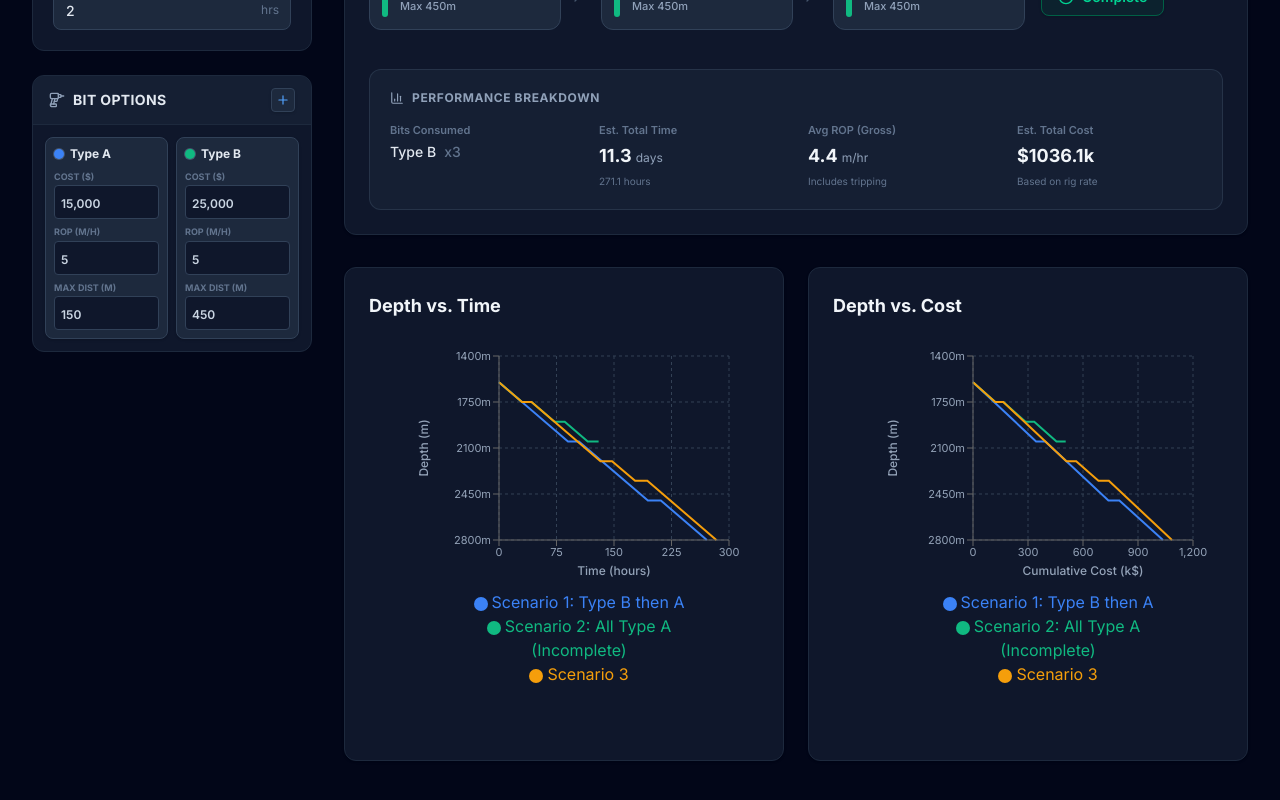
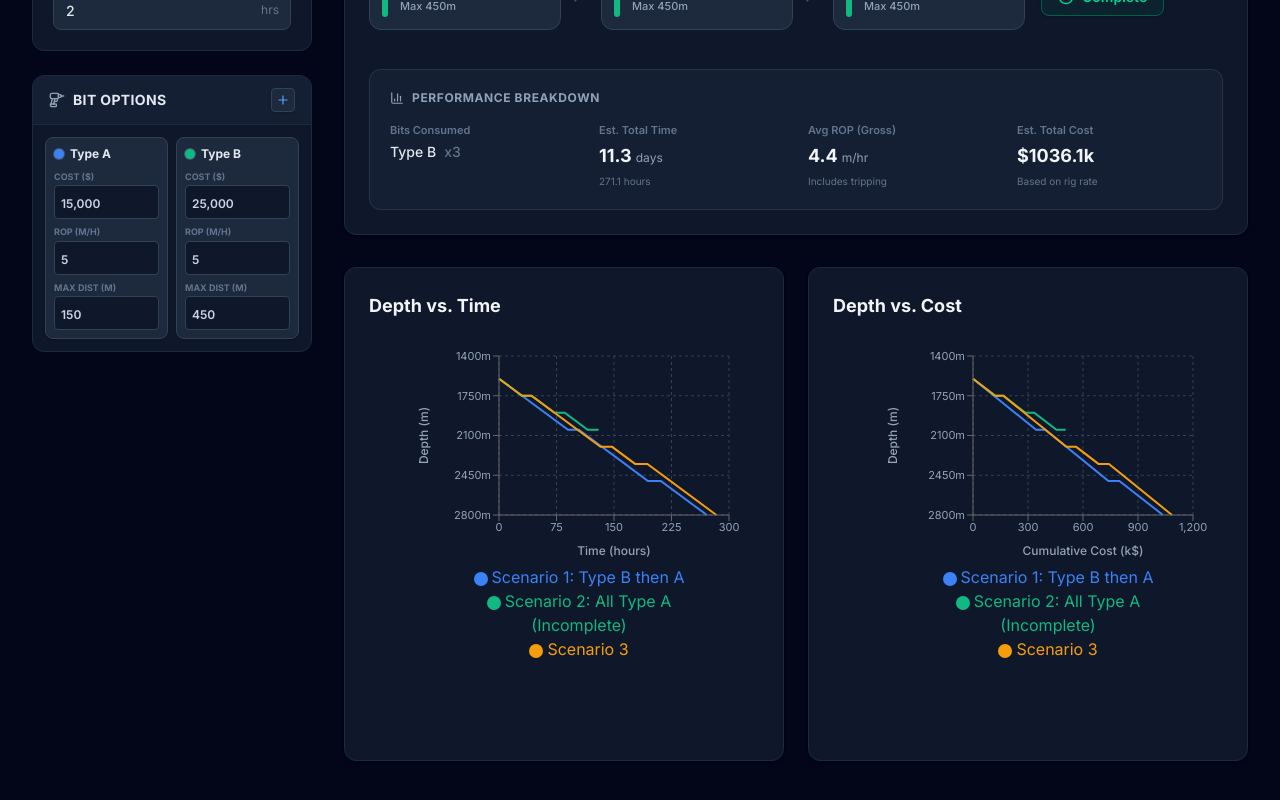
Before and after one commit to son-n-pham/drillcost, a React (Vite) app: page / in a window 1280 px wide. Shown: the part 542-1342 px from the top of the page. Built offline with nearby package versions, Linux system fonts and the light colour scheme.

Commit message:
fix: adjust chart margins and label offsets for better visibility in SimulationCharts

```diff
--- a/components/SimulationCharts.tsx
+++ b/components/SimulationCharts.tsx
@@ -51,13 +51,13 @@ const SimulationCharts: React.FC<SimulationChartsProps> = ({ results, targetDept
         <h3 className="text-lg font-bold text-slate-800 dark:text-slate-100 mb-4">Depth vs. Time</h3>
         <div className="h-[400px] w-full">
           <ResponsiveContainer width="100%" height="100%">
-            <LineChart margin={{ top: 20, right: 30, left: 70, bottom: 50 }}>
+            <LineChart margin={{ top: 20, right: 30, left: 70, bottom: 65 }}>
               <CartesianGrid strokeDasharray="3 3" stroke={gridColor} />
               <XAxis
                 type="number"
                 dataKey="time"
                 name="Time"
-                label={{ value: 'Time (hours)', position: 'insideBottom', offset: -5, style: { fill: axisColor, fontSize: 12, fontWeight: 500 } }}
+                label={{ value: 'Time (hours)', position: 'insideBottom', offset: -10, style: { fill: axisColor, fontSize: 12, fontWeight: 500 } }}
                 tick={{ fill: axisColor, fontSize: 11 }}
               />
               <YAxis
@@ -75,7 +75,7 @@ const SimulationCharts: React.FC<SimulationChartsProps> = ({ results, targetDept
                 verticalAlign="bottom"
                 align="center"
                 iconType="circle"
-                wrapperStyle={{ paddingTop: '20px' }}
+                wrapperStyle={{ paddingTop: '20px', paddingBottom: '10px' }}
               />
               {results.map((res, index) => {
                 if (res.steps.length <= 1) return null;
@@ -103,7 +103,7 @@ const SimulationCharts: React.FC<SimulationChartsProps> = ({ results, targetDept
         <h3 className="text-lg font-bold text-slate-800 dark:text-slate-100 mb-4">Depth vs. Cost</h3>
         <div className="h-[400px] w-full">
           <ResponsiveContainer width="100%" height="100%">
-            <LineChart margin={{ top: 20, right: 30, left: 80, bottom: 50 }}>
+            <LineChart margin={{ top: 20, right: 30, left: 80, bottom: 65 }}>
               <CartesianGrid strokeDasharray="3 3" stroke={gridColor} />
               <XAxis
                 type="number"
@@ -111,7 +111,7 @@ const SimulationCharts: React.FC<SimulationChartsProps> = ({ results, targetDept
                 name="Cost"
                 domain={['dataMin', 'auto']}
                 tickFormatter={(value) => (value / 1000).toLocaleString()}
-                label={{ value: 'Cumulative Cost (k$)', position: 'insideBottom', offset: -5, style: { fill: axisColor, fontSize: 12, fontWeight: 500 } }}
+                label={{ value: 'Cumulative Cost (k$)', position: 'insideBottom', offset: -10, style: { fill: axisColor, fontSize: 12, fontWeight: 500 } }}
                 tick={{ fill: axisColor, fontSize: 11 }}
               />
               <YAxis
@@ -129,7 +129,7 @@ const SimulationCharts: React.FC<SimulationChartsProps> = ({ results, targetDept
                 verticalAlign="bottom"
                 align="center"
                 iconType="circle"
-                wrapperStyle={{ paddingTop: '20px' }}
+                wrapperStyle={{ paddingTop: '20px', paddingBottom: '10px' }}
               />
               {results.map((res, index) => {
                 if (res.steps.length <= 1) return null;
```
